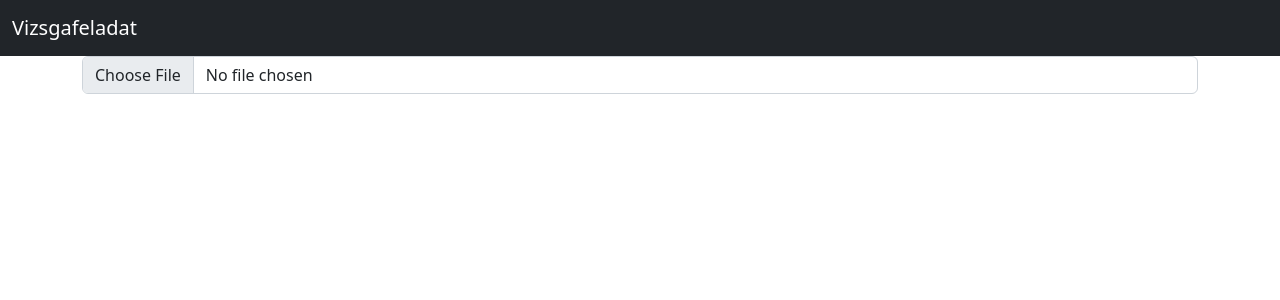
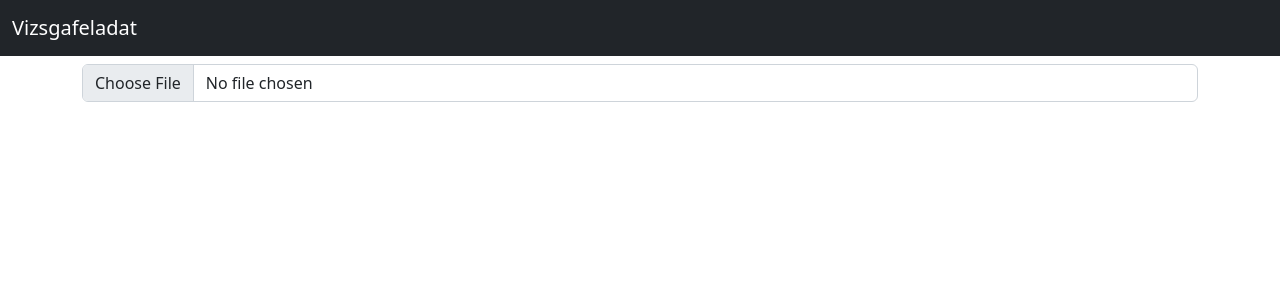
Before and after one commit to darkbeast0106/vizsga-kerdes-feldolgozo, a React (Create React App) app: page / in a window 1280 px wide. Shown: the top 300 px of the page. Built offline with nearby package versions, Linux system fonts and the light colour scheme.

Commit message:
Formázás

```diff
--- a/src/FajlInput.jsx
+++ b/src/FajlInput.jsx
@@ -1,8 +1,15 @@
 function FajlInput(props) {
-    const { fileInputChange } = props;
-    return (
-        <input type="file" onChange={(e) => fileInputChange(e.target.files[0])} className="form-control"/>
-     );
+  const { fileInputChange } = props;
+  return (
+    <div className="mt-2">
+      <input
+        placeholder="Letöltött kérdésbank"
+        type="file"
+        onChange={(e) => fileInputChange(e.target.files[0])}
+        className="form-control"
+      />
+    </div>
+  );
 }
 
 export default FajlInput;
```
